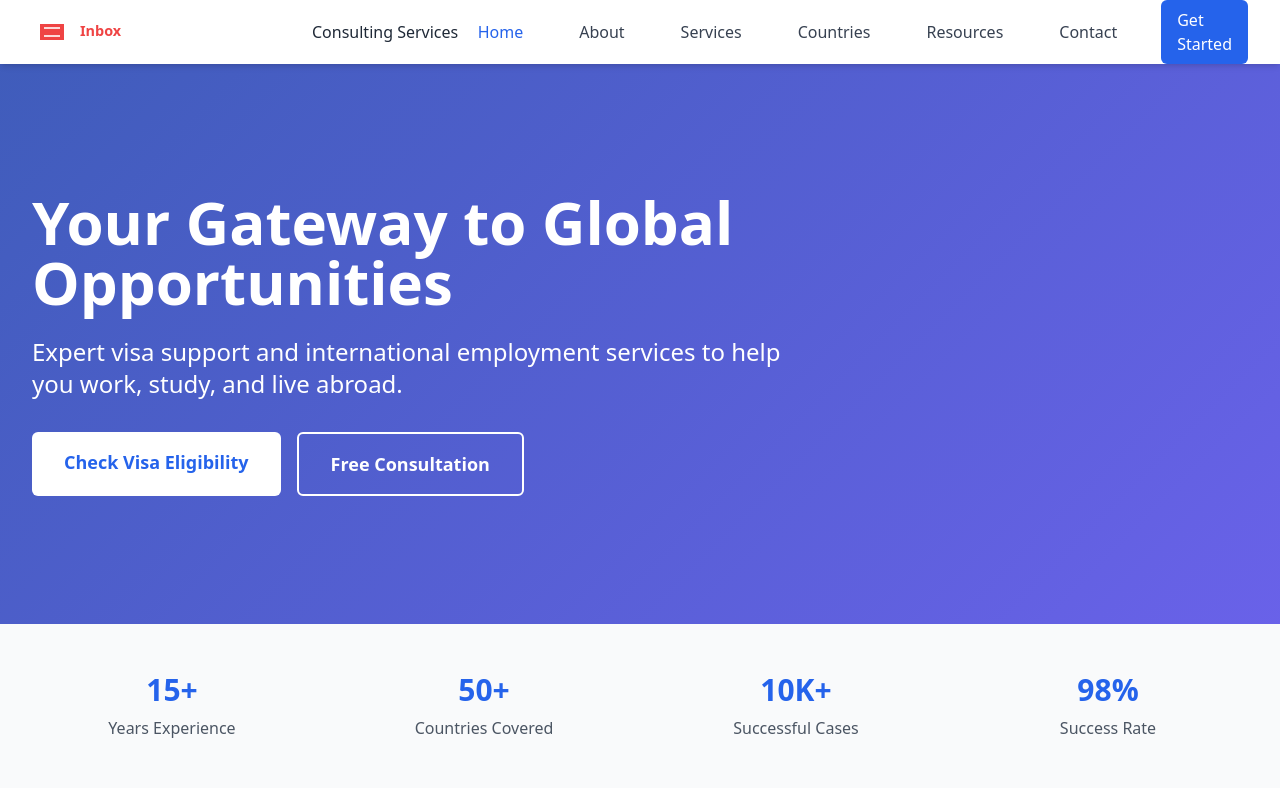
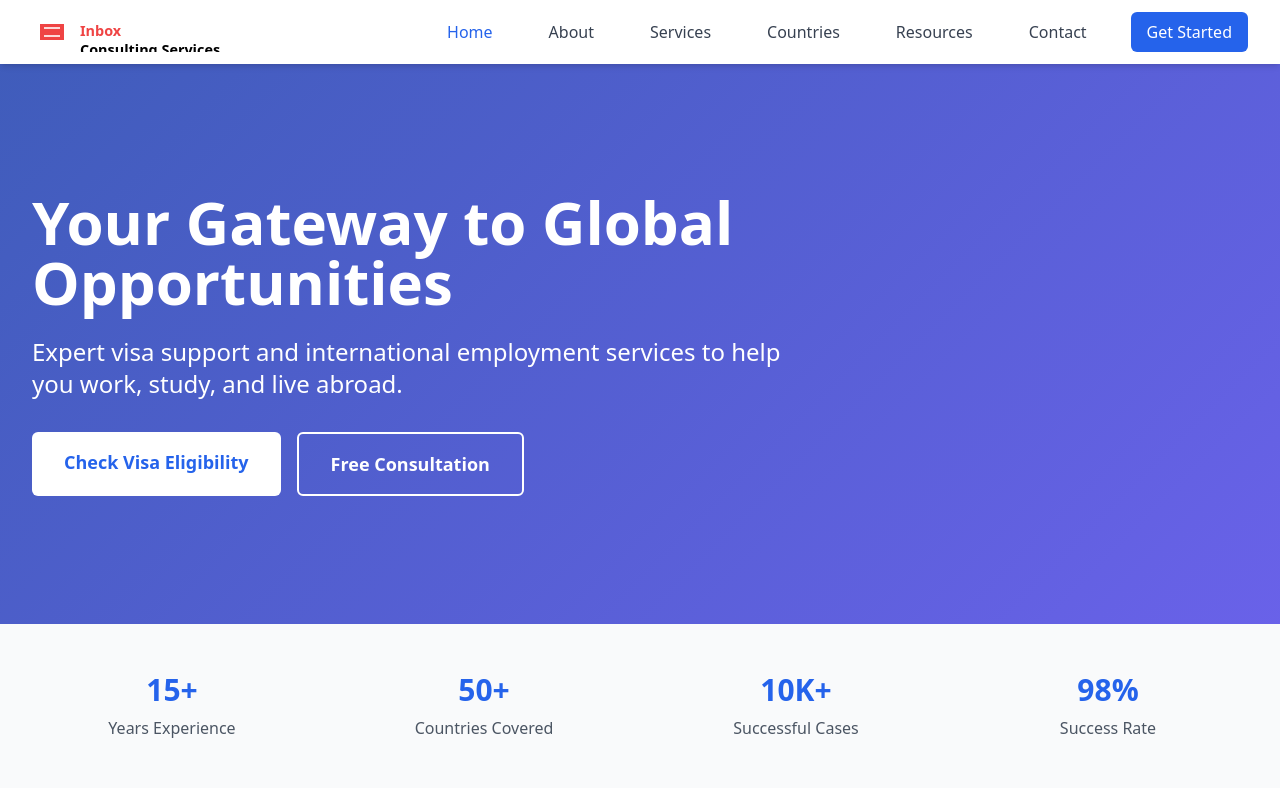
Before and after one commit to peedutronix/inbox, a plain HTML site: page index.html in a window 1280 px wide. Shown: the top 800 px of the page. Drawn offline with nearby package versions, Linux system fonts and the light colour scheme.

Commit message:
Update index.html

```diff
--- a/index.html
+++ b/index.html
@@ -46,9 +46,9 @@
                             </g>
                             <!-- Text -->
                             <text x="60" y="30" font-family="system-ui" font-size="18" font-weight="bold">
-                                <tspan fill="#EF4444">Inbox</tspan> </br>
-                                <tspan fill="black">Consulting Services</tspan>
-                            </text>
+      <tspan fill="#EF4444" x="60" dy="0">Inbox</tspan>
+      <tspan fill="black" x="60" dy="24">Consulting Services</tspan>
+            </text>
                         </svg>                    </div>
                 </div>
                 <div class="hidden md:ml-6 md:flex md:items-center md:space-x-8">
```
